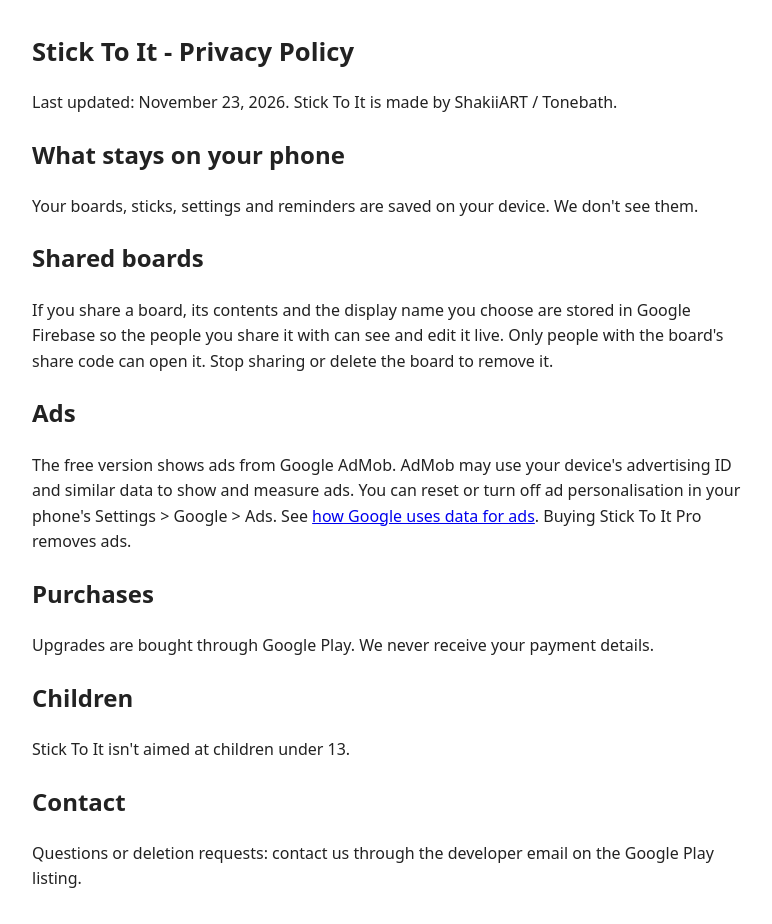
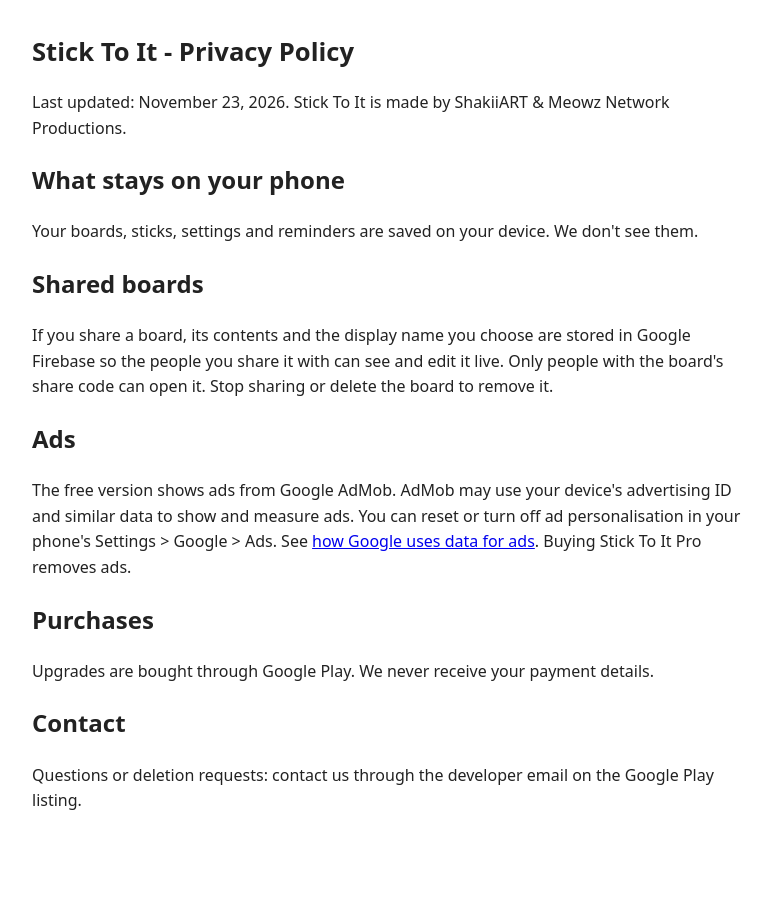
Before and after one commit to stick-to-it/stick-to-it.github.io, a plain HTML site: page privacy.html in a window 1280 px wide. Shown: the whole page, without its empty margins (248-1020 px from the left). After the commit the page ends 846 px from the top, so only its background shows below. Drawn offline with Linux system fonts and the light colour scheme.

Commit message:
Update privacy.html

```diff
--- a/privacy.html
+++ b/privacy.html
@@ -4,7 +4,7 @@
 <style>body{font:16px/1.6 system-ui,sans-serif;max-width:720px;margin:32px auto;padding:0 16px;color:#222}h1{font-size:1.6em}</style>
 </head><body>
 <h1>Stick To It - Privacy Policy</h1>
-<p>Last updated: November 23, 2026. Stick To It is made by ShakiiART / Tonebath.</p>
+<p>Last updated: November 23, 2026. Stick To It is made by ShakiiART &amp; Meowz Network Productions.</p>
 <h2>What stays on your phone</h2>
 <p>Your boards, sticks, settings and reminders are saved on your device. We don't see them.</p>
 <h2>Shared boards</h2>
@@ -13,8 +13,6 @@
 <p>The free version shows ads from Google AdMob. AdMob may use your device's advertising ID and similar data to show and measure ads. You can reset or turn off ad personalisation in your phone's Settings &gt; Google &gt; Ads. See <a href="https://policies.google.com/technologies/ads">how Google uses data for ads</a>. Buying Stick To It Pro removes ads.</p>
 <h2>Purchases</h2>
 <p>Upgrades are bought through Google Play. We never receive your payment details.</p>
-<h2>Children</h2>
-<p>Stick To It isn't aimed at children under 13.</p>
 <h2>Contact</h2>
 <p>Questions or deletion requests: contact us through the developer email on the Google Play listing.</p>
 </body></html>
```
